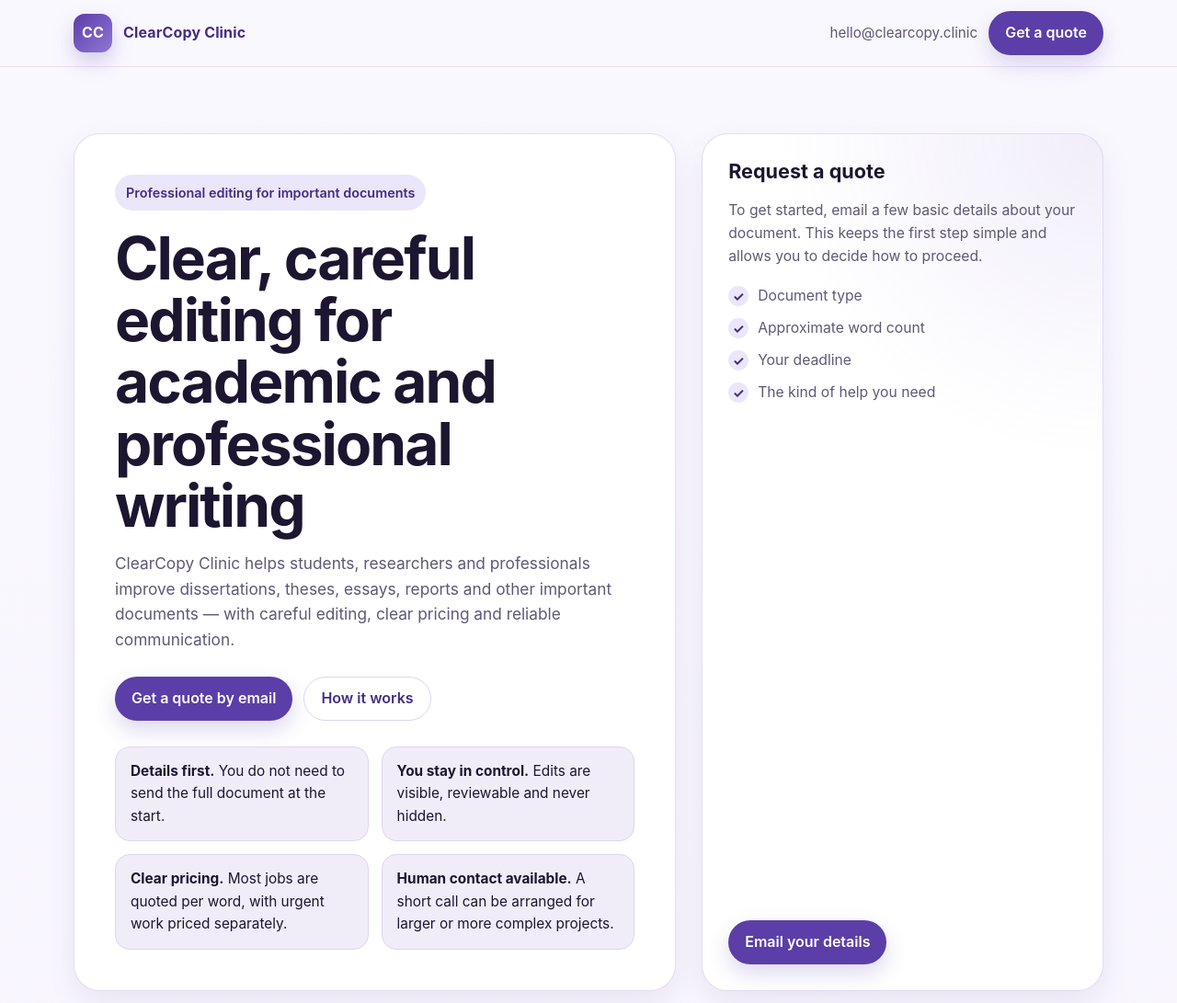
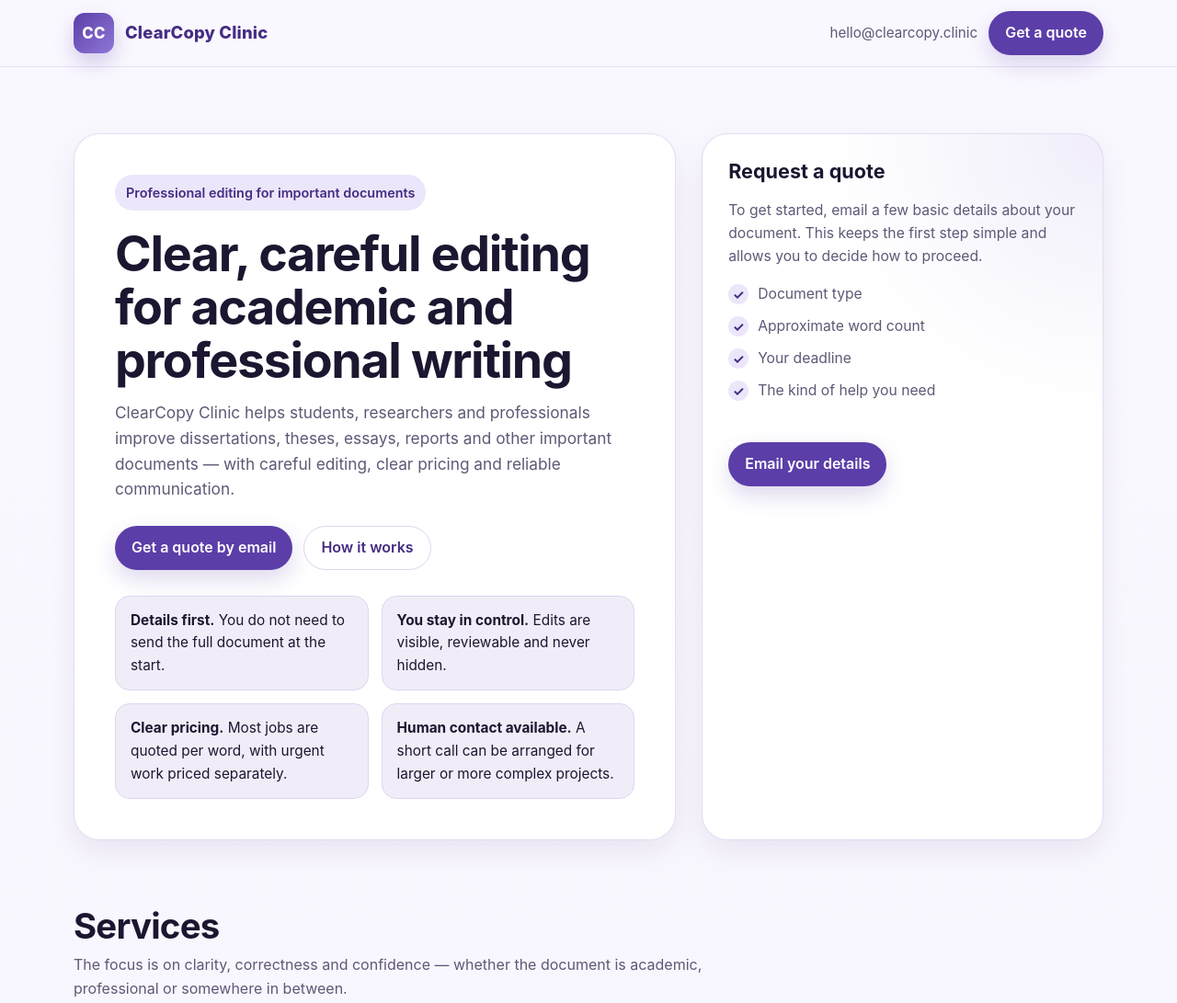
Before and after one commit to VonkelVinger/clearcopy-clinic-site, a plain HTML site: page index.html in a window 1280 px wide. Shown: the top 1091 px of the page at 92% size. Drawn offline with Linux system fonts and the light colour scheme.

Commit message:
Update index.html

```diff
--- a/index.html
+++ b/index.html
@@ -78,20 +78,21 @@
   display: inline-flex;
   align-items: center;
   gap: 12px;
-      font-weight: 700;
+  font-weight: 800;
+  font-size: 1.15rem;
   letter-spacing: 0.01em;
   color: var(--brand-dark);
 }
 
     .brand-mark {
-      width: 42px;
-      height: 42px;
+  width: 44px;
+  height: 44px;
   border-radius: 12px;
   display: grid;
   place-items: center;
   background: linear-gradient(135deg, var(--brand) 0%, var(--accent) 100%);
   color: #fff;
-      font-size: 1rem;
+  font-size: 1.05rem;
   box-shadow: 0 10px 22px rgba(91, 62, 168, 0.25);
 }
 
@@ -179,10 +180,10 @@
     }
 
 h1 {
-      margin: 0 0 16px;
-      font-size: clamp(2.3rem, 5vw, 4.1rem);
-      line-height: 1.05;
-      letter-spacing: -0.03em;
+  margin: 0 0 14px;
+  font-size: clamp(2.1rem, 4.2vw, 3.5rem);
+  line-height: 1.08;
+  letter-spacing: -0.025em;
 }
 
     .hero-copy p {
@@ -219,7 +220,8 @@
   padding: 28px;
   display: flex;
   flex-direction: column;
-      justify-content: space-between;
+  justify-content: flex-start;
+  gap: 18px;
       background:
         radial-gradient(circle at top right, rgba(143, 119, 216, 0.13), transparent 34%),
         var(--surface);
@@ -238,7 +240,7 @@
     }
 
    .checklist {
-      margin: 18px 0 0;
+  margin: 12px 0 0;
       padding: 0;
       list-style: none;
       display: grid;
@@ -512,7 +514,7 @@
       }
 
     .hero {
-        padding-top: 36px;
+  padding: 60px 0 36px;
 }
 
       h1 {
```
Lines whose indentation alone changed are shown as unchanged.
